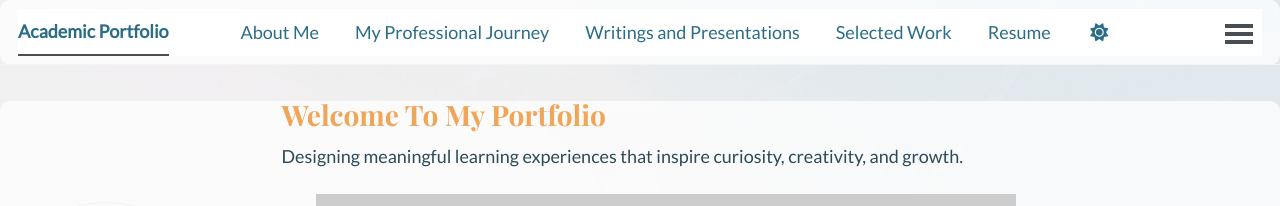
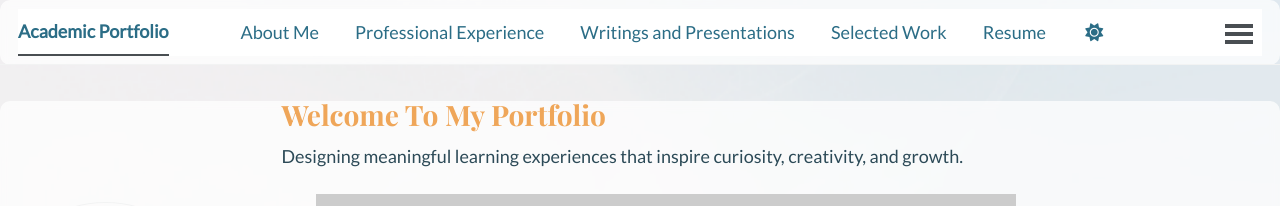
Before and after one commit to rfabdelmagid/rfabdelmagid.github.io, a Jekyll site: the page built from _pages/about.md, in a window 1280 px wide. Shown: the top 206 px of the page. Built offline with Jekyll 4.4.1, drawn with Linux system fonts in a browser that asks for light colours; a script bundle is joined from its source files by our own code; a style sheet for code colours, icons or effects is not loaded.

Commit message:
Update navigation.yml

```diff
--- a/_data/navigation.yml
+++ b/_data/navigation.yml
@@ -11,7 +11,7 @@ main:
   - title: "About Me"
     url: /about-me/
 
-  - title: "My Professional Journey" # Renamed from "Teaching"
+  - title: "Professional Experience" # Renamed from "Teaching"
     url: /teaching/
 
   - title: "Writings and Presentations"
```
